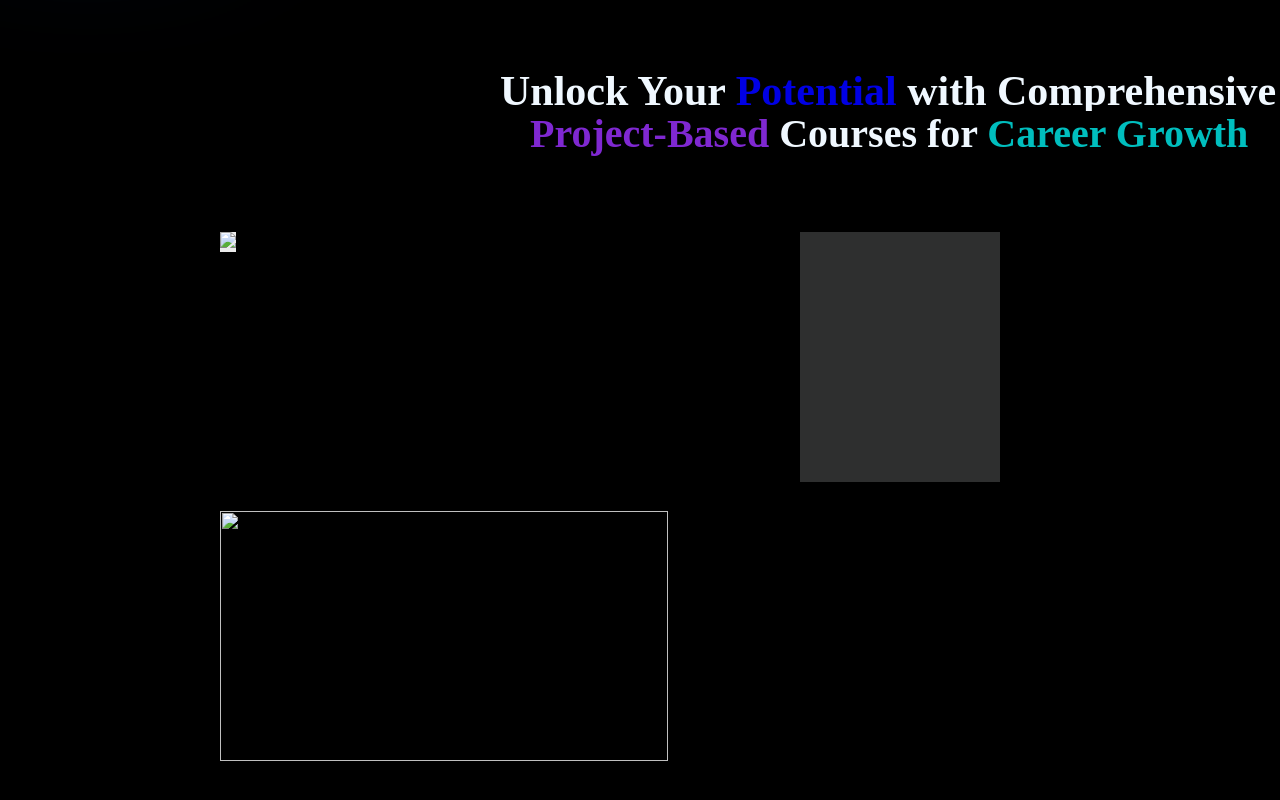
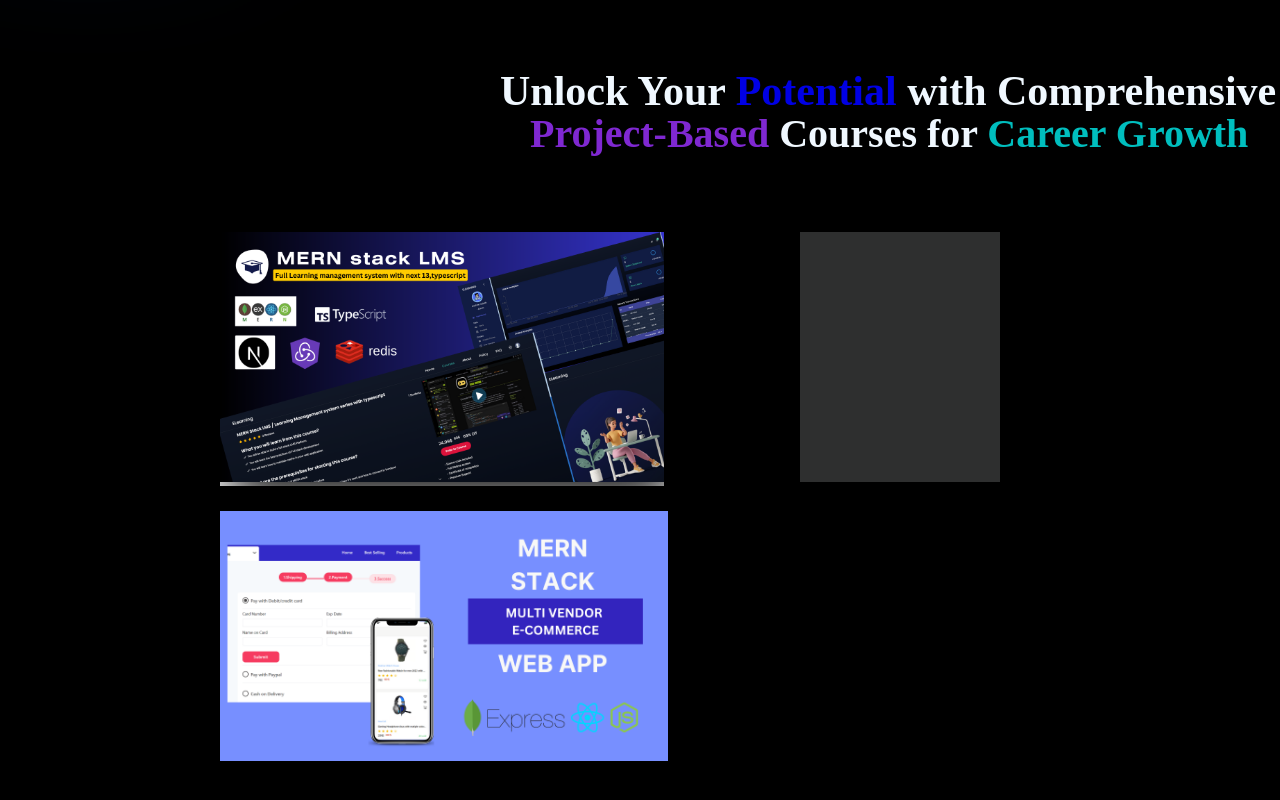
Before and after one commit to VRKaran108/Myportfolio, a plain HTML site: page index.html in a window 1280 px wide. Shown: the part 868-1668 px from the top of the page. Drawn offline with Linux system fonts and the light colour scheme.

Commit message:
Update index.html

```diff
--- a/index.html
+++ b/index.html
@@ -38,9 +38,9 @@
             <h2 id="second"> <mark id="sec">Project-Based</mark> Courses for <mark id="secc">Career Growth</mark></h2>
 
 
-                <a class="course"  id="Co" href="Mernlms.html"><img src="/image/mernlms.png" style="width: 200pxpx; height: 250px;"></a>
+                <a class="course"  id="Co" href="Mernlms.html"><img src="mernlms.png" style="width: 200pxpx; height: 250px;"></a>
                 <br>
-                <a class="course"  id="B" href="Mern.html"><img src="/image/mern.png" style="width: 448px; height: 250px;"></a>
+                <a class="course"  id="B" href="Mern.html"><img src="mern.png" style="width: 448px; height: 250px;"></a>
                 <div class="boxx"></div>
             </div>
 
```
